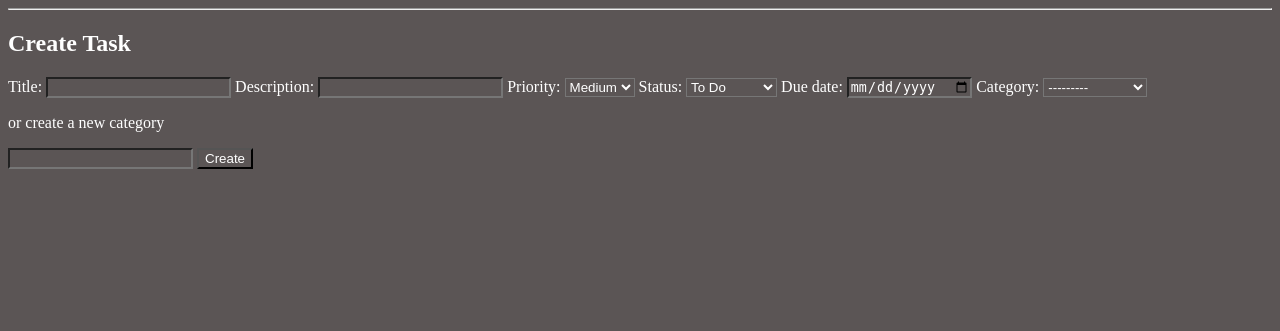
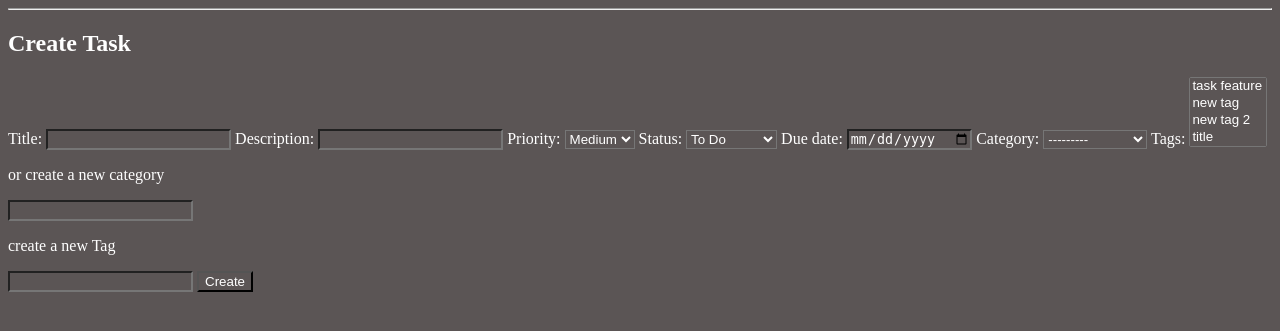
Before and after one commit to jaibeeryadav/worksync, a Django app: page /tasks/create/ in a window 1280 px wide. Shown: the part 47-378 px from the top of the page. Run offline with Django 5.2, Linux system fonts and the light colour scheme; a user stored in the database is signed in; data comes from the database, SQL or seed files in the repository; both versions use the stored data as it was after the commit.

Commit message:
basic tag system

```diff
--- a/apps/tasks/admin.py
+++ b/apps/tasks/admin.py
@@ -1,6 +1,7 @@
 from django.contrib import admin
-from .models import Tasks, Categories
+from .models import Tasks, Categories,Tag
 
 # Register your models here.
 admin.site.register(Tasks)
 admin.site.register(Categories)
+admin.site.register(Tag)
--- a/apps/tasks/forms.py
+++ b/apps/tasks/forms.py
@@ -1,5 +1,5 @@
 from django import forms
-from .models import Tasks,Categories
+from .models import Tasks,Categories, Tag
 
 class TaskForm(forms.ModelForm):
     due_date = forms.DateField(
@@ -7,12 +7,16 @@ class TaskForm(forms.ModelForm):
         required=False,
     )
     new_category = forms.CharField(required=False)
+    new_tags = forms.CharField(required=False)
 
     class Meta:
         model = Tasks
-        fields = ['title','description','priority','status','due_date', 'category']
+        fields = ['title','description','priority','status','due_date', 'category','tags']
+        widget = {
+            'tags':forms.CheckboxSelectMultiple,
+        }
 
-        new_category = forms.CharField(required=False)
+
         def __init__(self, *args, **kwargs):
             user = kwargs.pop("user")
 
@@ -21,9 +25,17 @@ class TaskForm(forms.ModelForm):
             self.fields["category"].queryset = (
                 Categories.objects.filter(user=user)
             )
+            self.fields['tags'].queryset = (
+                Tag.objects.filter(user=user)
+            )
 
 
 class CategoriesForm(forms.ModelForm):
     class Meta:
         model = Categories
         fields = ['name']
+
+class TagForm(forms.ModelForm):
+    class Meta:
+        model = Tag
+        fields = ['name']
--- a/apps/tasks/models.py
+++ b/apps/tasks/models.py
@@ -15,6 +15,13 @@ class Categories(models.Model):
     def __str__(self):
         return self.name
 
+class Tag(models.Model):
+    name = models.CharField(max_length=100)
+    user = models.ForeignKey(settings.AUTH_USER_MODEL, on_delete=models.CASCADE, related_name='tags')
+    created_at = models.DateTimeField(auto_now_add=True)
+
+    def __str__(self):
+        return self.name
 
 class Tasks(models.Model):
     PRIORITY_CHOICES = [
@@ -34,6 +41,7 @@ class Tasks(models.Model):
     title = models.CharField(max_length=220)
     description = models.CharField(blank=True)
     priority = models.CharField(max_length=20, choices=PRIORITY_CHOICES, default='medium')
+    tags = models.ManyToManyField(Tag, blank=True, related_name='tasks')
     status = models.CharField(max_length=20, choices=STATUS_CHOICES, default='todo')
     due_date = models.DateField(null=True, blank=True)
     created_at = models.DateTimeField(auto_now_add=True)
--- a/apps/tasks/urls.py
+++ b/apps/tasks/urls.py
@@ -1,6 +1,6 @@
 from django.urls import URLPattern, path
 from .views import TaskCreationView, TaskListView, TaskDeleteView, TaskDetailView, TaskUpdateView, CategoriesListView, CategoriesCreateView
-
+from .views import TagCreateView, TagListView
 urlpatterns = [
     path('',TaskListView.as_view(), name='task_list'),
     path('create/', TaskCreationView.as_view(), name='task_create'),
@@ -9,4 +9,6 @@ urlpatterns = [
     path('<int:pk>/delete/', TaskDeleteView.as_view(), name='task_delete'),
     path('categories/', CategoriesListView.as_view(), name='category_list'),
     path('categories/create/', CategoriesCreateView.as_view(), name='category_create'),
+    path('tags/', TagListView.as_view(), name='tag_list'),
+    path('tags/create/', TagCreateView.as_view(), name='tag_create'),
 ]
--- a/apps/tasks/views.py
+++ b/apps/tasks/views.py
@@ -1,6 +1,6 @@
-from django.shortcuts import render
-from .models import Tasks, Categories
-from .forms import TaskForm, CategoriesForm
+from django.shortcuts import render, redirect
+from .models import Tasks, Categories,Tag
+from .forms import TaskForm, CategoriesForm, TagForm
 from django.urls import reverse_lazy
 from django.contrib.auth.mixins import LoginRequiredMixin
 from django.views.generic import CreateView, DeleteView, DetailView, ListView, UpdateView
@@ -50,14 +50,23 @@ class TaskCreationView(LoginRequiredMixin, CreateView):
     success_url = reverse_lazy('task_list')
 
     def form_valid(self, form):
-        form.instance.user = self.request.user
+        task  = form.save(commit=False)
+        task.user = self.request.user
+
         new_category = form.cleaned_data.get(
             "new_category"
         )
         if new_category:
             category, created = (Categories.objects.get_or_create(name = new_category, user = self.request.user,))
-            form.instance.category  = category
-        return super().form_valid(form)
+            task.category  = category
+        task.save()
+        form.save_m2m()
+
+        new_tags = form.cleaned_data.get('new_tags')
+        if new_tags:
+            tags, created = (Tag.objects.get_or_create(name = new_tags, user = self.request.user,))
+            task.tags.add(tags)
+        return redirect('task_list')
 
 class TaskUpdateView(LoginRequiredMixin, UpdateView):
     model = Tasks
@@ -108,3 +117,21 @@ class CategoriesCreateView(LoginRequiredMixin, CreateView):
     def form_valid(self, form):
         form.instance.user = self.request.user
         return super().form_valid(form)
+
+class TagListView(LoginRequiredMixin, ListView):
+    model = Tag
+    template_name = 'tasks/tag_list.html'
+    context_object_name = 'tags'
+
+    def get_queryset(self):
+        return Tag.objects.filter(user=self.request.user)
+
+class TagCreateView(LoginRequiredMixin, CreateView):
+    model = Tag
+    form_class = TagForm
+    template_name = 'tasks/tag_create.html'
+    success_url = reverse_lazy('tag_list')
+
+    def form_valid(self, form):
+        form.instance.user = self.request.user
+        return super().form_valid(form)
--- a/templates/tasks/task_create.html
+++ b/templates/tasks/task_create.html
@@ -16,8 +16,13 @@
     {{ form.due_date }}
     {{ form.category.label_tag }}
     {{ form.category }}
+    {{ form.tags.label_tag }}
+    {{ form.tags }}
+
     <p> or create a new category </p>
     {{ form.new_category }}
+    <p>create a new Tag</p>
+    {{ form.new_tags }}
     <button type="submit">Create</button>
 </form>
 {% endblock  %}
--- a/templates/tasks/task_list.html
+++ b/templates/tasks/task_list.html
@@ -32,6 +32,9 @@
 
 <div class="tasks">
     {% for task in tasks %}
+    {% for tag in task.tags.all %}
+    <span>{{ tag.name }}</span>
+    {% endfor %}
     <p>Title: {{ task.title }}</p>
     <p>Description: {{ task.description }}</p>
     <p>Priority: {{ task.priority }}</p>
@@ -47,6 +50,7 @@
 {% endfor %}
 
 <a href="{% url "category_list" %}">View All category</a>
+<a href="{% url "tag_list" %}">View All Tags</a>
 </div>
 <div>
     {% if page_obj.has_previous %}
```
Also changed, not shown: templates/tasks/tag_create.html (added, +10 -0 lines), templates/tasks/tag_list.html (added, +13 -0 lines), apps/tasks/migrations/0003_tag_tasks_tags.py (added), db.sqlite3.
